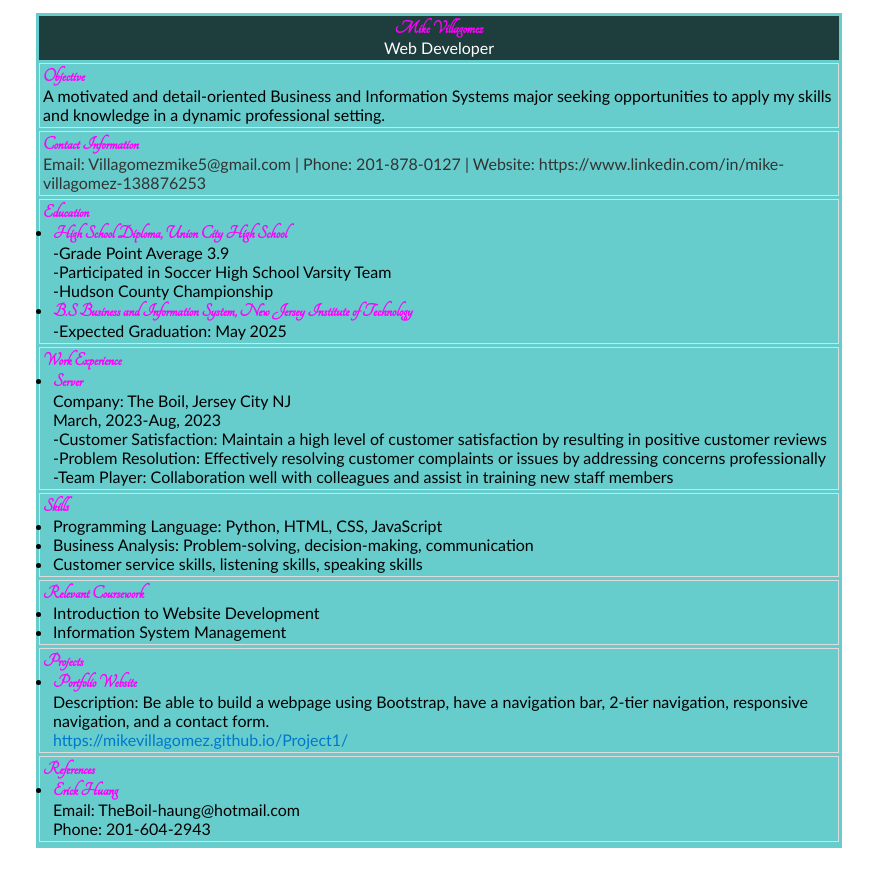
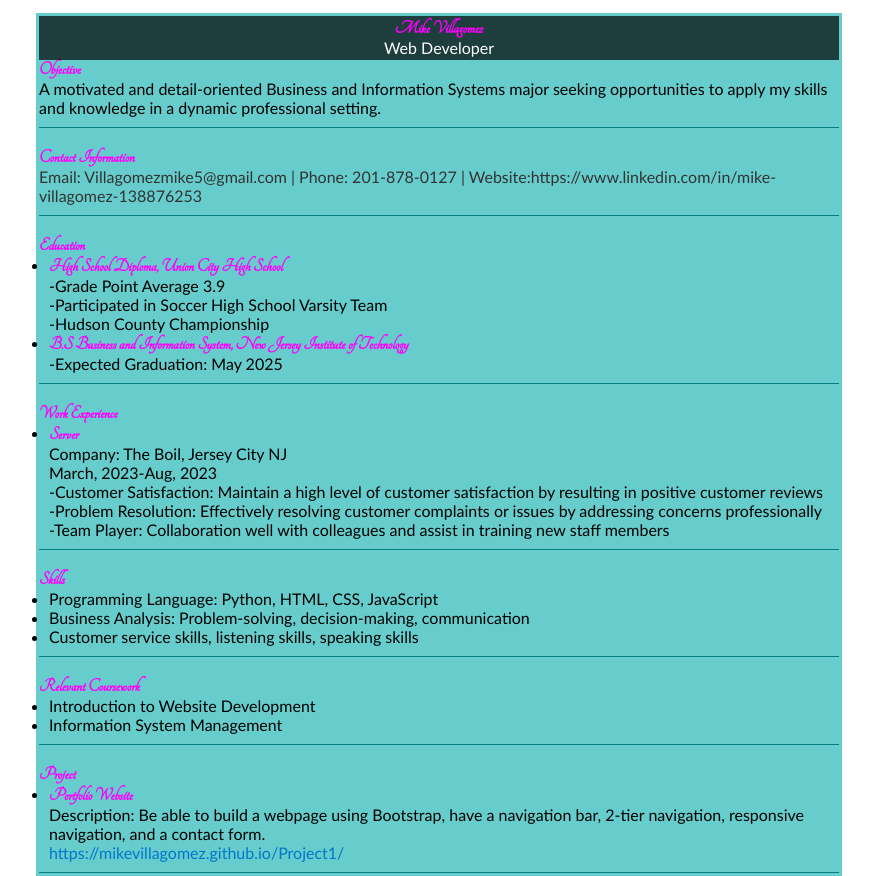
Before and after one commit to MikeVillagomez/IS2182, a plain HTML site: page index.html in a window 1280 px wide. Shown: the top 876 px of the page, without its empty margins (201-1074 px from the left). Before the commit the page ends 848 px from the top, so only its background shows below. Drawn offline with Linux system fonts and the light colour scheme.

Commit message:
Update index.html

```diff
--- a/index.html
+++ b/index.html
@@ -6,6 +6,14 @@
     <title>My Resume</title>
     <link href="https://fonts.googleapis.com/css?family=Tangerine" rel="stylesheet">
     <link rel="stylesheet" href="styles.css">
+    <style>
+        /* Add lines to separate sections */
+        section {
+            border-bottom: 1px solid #008080; /* Teal color for the lines */
+            padding-bottom: 10px; /* Adjust the spacing between sections */
+            margin-bottom: 20px; /* Adjust the spacing between sections */
+        }
+    </style>
 </head>
 <body>
     <div class="container">
@@ -14,19 +22,19 @@
             <p>Web Developer</p>
         </header>
 
-        <section class="separator">
+        <section id="objective">
             <h2>Objective</h2>
             <p>A motivated and detail-oriented Business and Information Systems major seeking opportunities to apply my skills and knowledge in a dynamic professional setting.</p>
         </section>
 
-        <section class="separator">
+        <section id="contact">
             <h2>Contact Information</h2>
             <address>
-                <p>Email: Villagomezmike5@gmail.com | Phone: 201-878-0127 | Website: https://www.linkedin.com/in/mike-villagomez-138876253</p>
+                <p>Email: Villagomezmike5@gmail.com | Phone: 201-878-0127 | Website:https://www.linkedin.com/in/mike-villagomez-138876253</p>
             </address>
         </section>
 
-        <section class="separator">
+        <section id="education">
             <h2>Education</h2>
             <ul>
                 <li>
@@ -42,7 +50,7 @@
             </ul>
         </section>
 
-        <section class="separator">
+        <section id="experience">
             <h2>Work Experience</h2>
             <ul>
                 <li>
@@ -56,7 +64,7 @@
             </ul>
         </section>
 
-        <section class="separator">
+        <section id="skills">
             <h2>Skills</h2>
             <ul>
                 <li>Programming Language: Python, HTML, CSS, JavaScript</li>
@@ -65,16 +73,16 @@
             </ul>
         </section>
 
-        <section class="separator">
+        <section id="relevant-coursework">
             <h2>Relevant Coursework</h2>
             <ul>
-                <li>Introduction to Website Development</li>
-                <li>Information System Management</li>
+                <li>Introduction to Website Development </li>
+                <li>Information System Management </li>
             </ul>
         </section>
 
-        <section class="separator">
-            <h2>Projects</h2>
+        <section id="projects">
+            <h2>Project</h2>
             <ul>
                 <li>
                     <h3>Portfolio Website</h3>
@@ -84,7 +92,7 @@
             </ul>
         </section>
 
-        <section class="separator">
+        <section id="references">
             <h2>References</h2>
             <ul>
                 <li>
```
